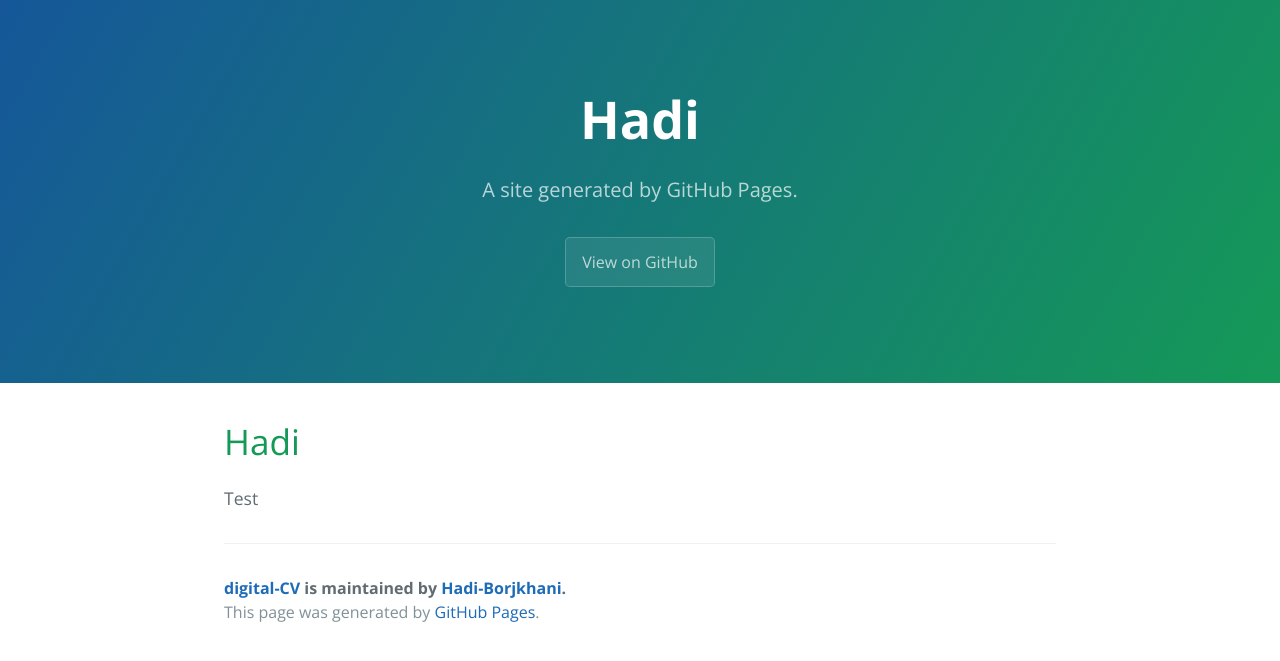
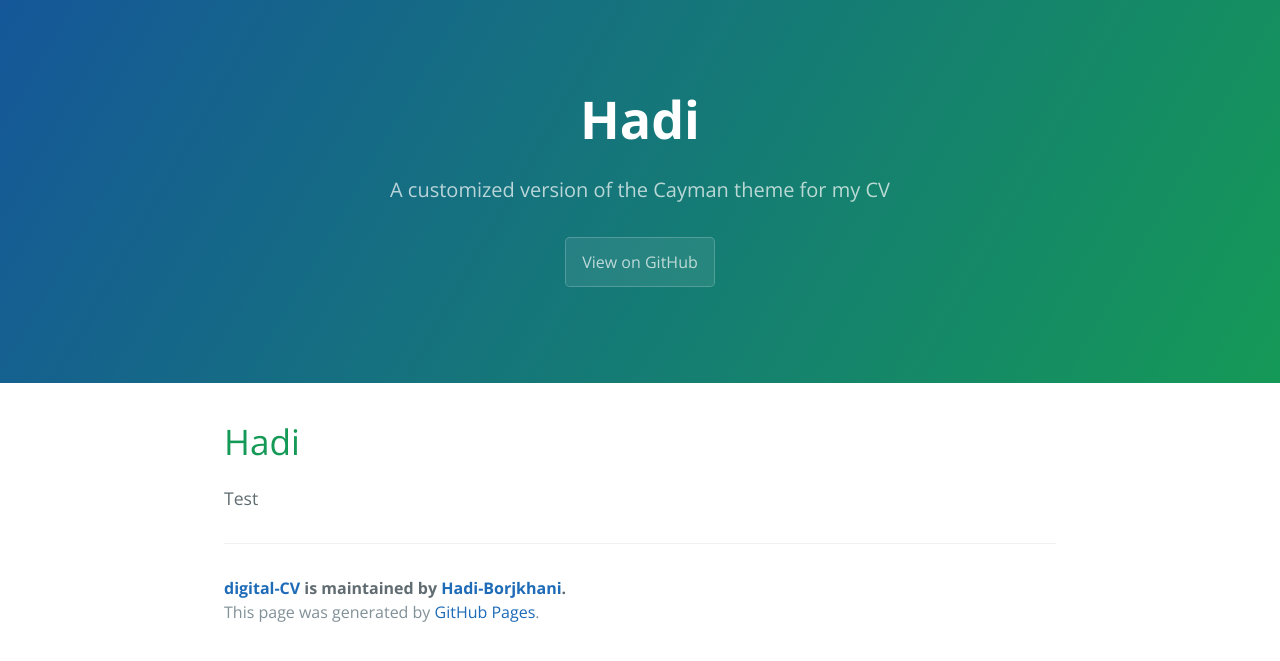
Before and after one commit to Hadi-Borjkhani/digital-CV, a Jekyll site: the page built from README.md, in a window 1280 px wide. Shown: the top 661 px of the page. Built offline with Jekyll 4.4.1, drawn with Linux system fonts in a browser that asks for light colours; our own code applies the rules of GitHub Pages for plain Markdown files.

Commit message:
Update _config.yml

```diff
--- a/_config.yml
+++ b/_config.yml
@@ -1,4 +1,10 @@
-title: 💻✒️📄🌟
-description: A site generated by GitHub Pages.
-theme: jekyll-theme-cayman
-url: "https://username.github.io"
+# description: A site generated by GitHub Pages.
+# theme: jekyll-theme-cayman
+title: "Hadi Borjkhani"
+description: "A customized version of the Cayman theme for my CV"
+baseurl: "" # Leave blank if deployed at root
+url: "https://username.github.io" # Replace with your GitHub Pages URL
+
+markdown: kramdown
+plugins:
+  - jekyll-feed
```
